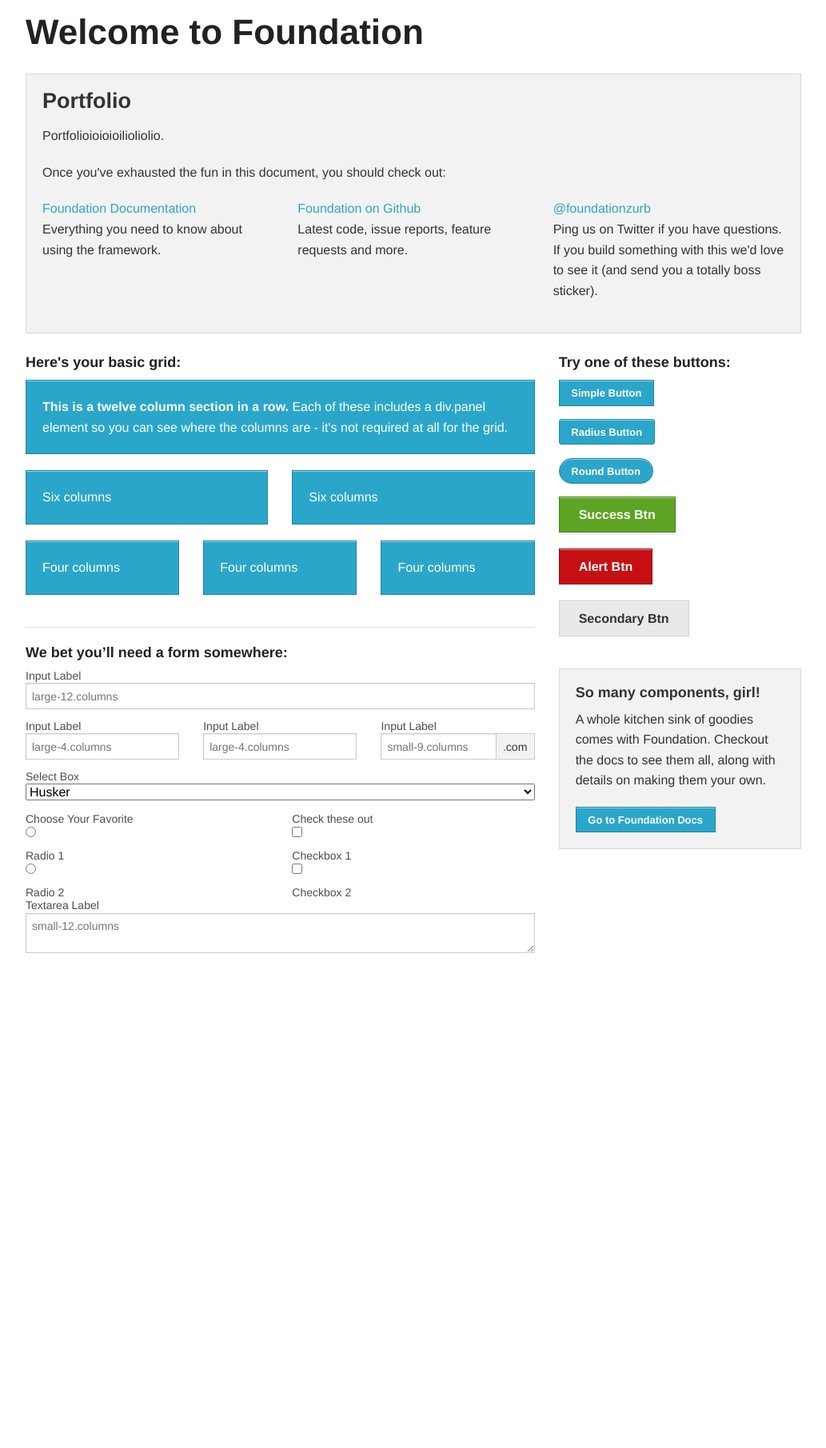
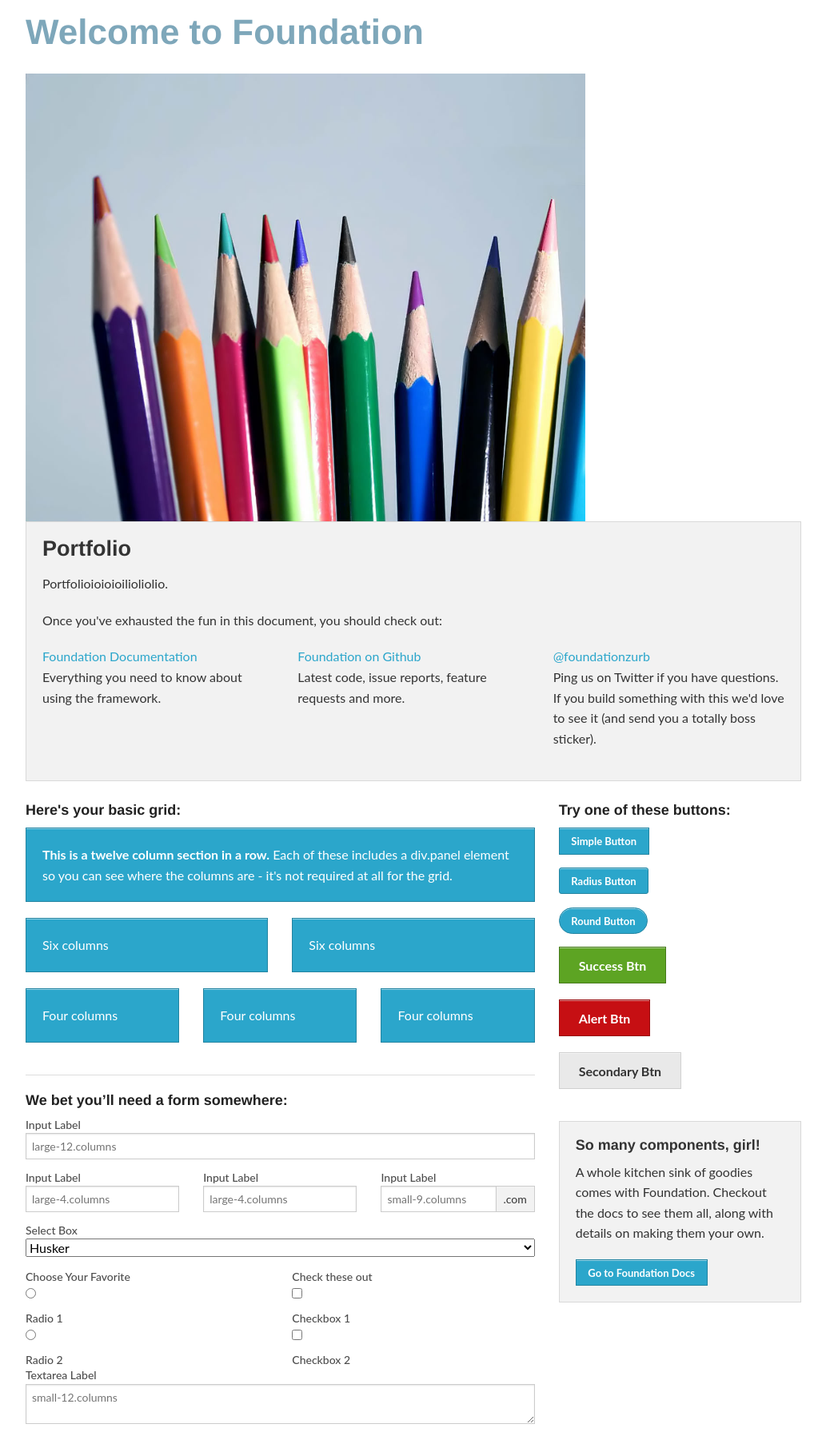
Before and after one commit to quixoticduck/portfolio, a PHP site: page / in a window 1280 px wide. Shown: the whole page at 80% size, without its empty margins (123-1156 px from the left). Before the commit the page ends 1192 px from the top, so only its background shows below. Run offline with PHP 8.4, Linux system fonts and the light colour scheme.

Commit message:
Got sass folder set up

```diff
--- a/assets/scss/myscss.css
+++ b/assets/css/main.css
@@ -19,4 +19,13 @@ h2 {
 h3 {
   color: #053D58; }
 
-/*# sourceMappingURL=myscss.css.map */
+.pencils {
+  width: 700px;
+  -webkit-transition: 0.3s;
+  -moz-transition: 0.3s;
+  -ms-transition: 0.3s;
+  transition: 0.3s; }
+  .pencils:hover {
+    width: 500px; }
+
+/*# sourceMappingURL=main.css.map */
--- a/assets/scss/myscss.scss
+++ b/assets/scss/main.scss
@@ -1,3 +1,5 @@
+//@import "settings";
+//@import "../../bower_components/foundation/scss/foundation";
 $font-stack: Cabin, Lobster, lato, Helvetica, sans-serif;
 
 $color-1: #2F7090;
@@ -13,9 +15,18 @@ $color-5: #053D58;
 	border-radius: $radius;
 }
 
-body
-{font: 100% $font-stack;
-color: $color-1 }
+@mixin transition($transition:0.3s) {
+	-webkit-transition: $transition;
+	-moz-transition: $transition;
+	-ms-transition: $transition;
+	transition: $transition;
+}
+
+body {
+	font: 100% $font-stack;
+	color: $color-1;
+	//-webkit-filter:blur(10px);
+}
 
 box {
 	@include border-radius (10px);
@@ -26,3 +37,12 @@ box {
 h1 {color:$color-3}
 h2 {color:$color-1}
 h3 {color:$color-5}
+
+.pencils {
+	width: 700px;
+	@include transition;
+
+	&:hover {
+		width: 500px;
+	}
+}
--- a/index.html
+++ b/index.html
@@ -5,6 +5,7 @@
     <meta name="viewport" content="width=device-width, initial-scale=1.0" />
     <title>Clara Alder | Portfolio</title>
     <link rel="stylesheet" href="stylesheets/app.css">
+    <link rel="stylesheet" href="assets/css/main.css">
     <script src="bower_components/modernizr/modernizr.js"></script>
 
 <!-- GOOGLE ANALYTICS -->
@@ -39,6 +40,7 @@
     <div class="row">
       <div class="large-12 columns">
         <h1>Welcome to Foundation</h1>
+        <img src="assets/img/pencils.jpeg" class="pencils">
       </div>
     </div>
 
--- /dev/null
+++ b/output.css
@@ -0,0 +1,4 @@
+test {
+  color: red; }
+
+/*# sourceMappingURL=output.css.map */
```
Also changed, not shown: assets/scss/app.scss (+6 -1 lines), 3 other files.
